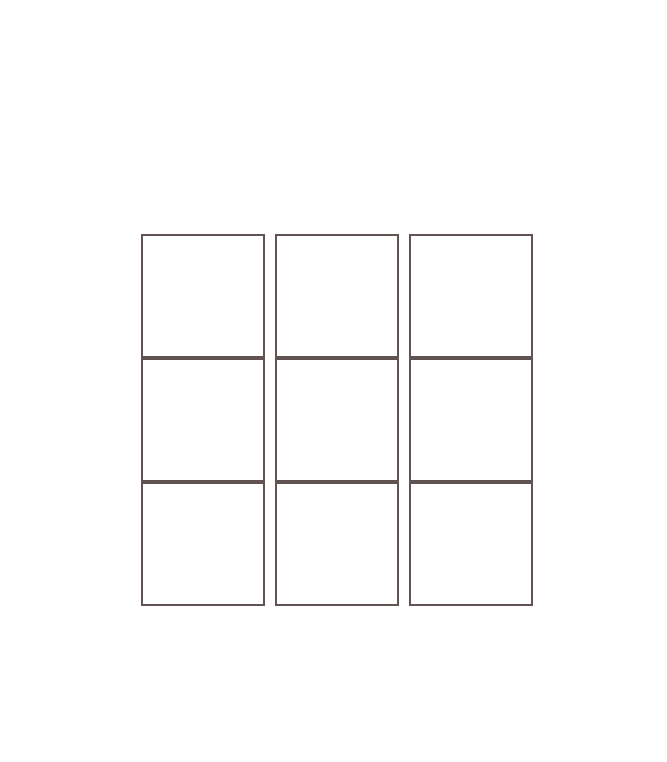
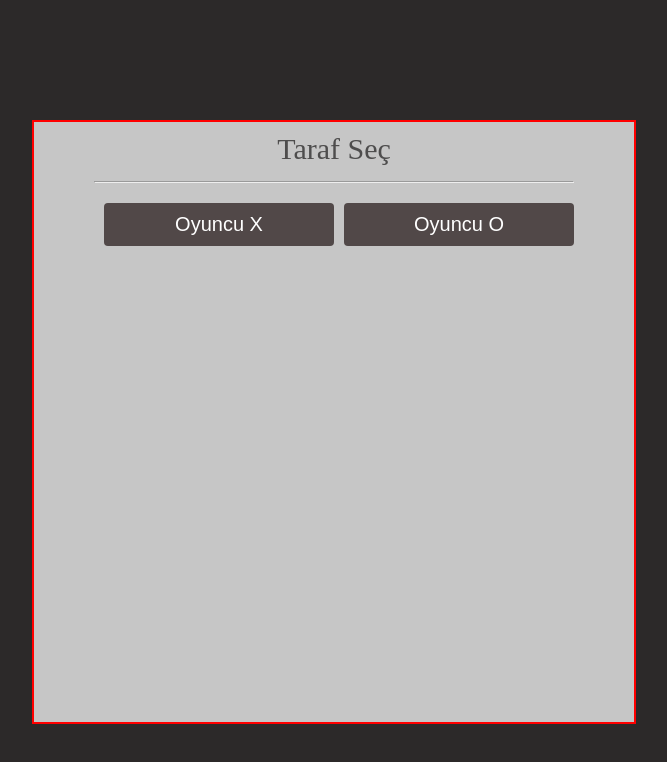
Before and after one commit to GoktugYmsk/xox-game, a plain HTML site: page index.html in a window 1280 px wide. Shown: the whole page, without its empty margins (352-1019 px from the left). Drawn offline with Linux system fonts and the light colour scheme.

Commit message:
Display Hataları düzeltidi

```diff
--- a/index.html
+++ b/index.html
@@ -9,11 +9,26 @@
 </head>
 <body>
 
+
+
+<div class="select-box">
+    <div class="cont">
+        <div class="baslik">Taraf Seç</div>
+        <hr>
+        <div class="secenekler">
+            <button id="player" class="x">Oyuncu X</button>
+            <button id="player" class="o">Oyuncu O</button>
+        </div>
+    </div>
+    </div>
+
     <div class="container">
         <div class="row">
             <div class="modul">
-                <div id="bir" class="box">x</div>
-                <div id="iki" class="box">o</div>
+                <div class="modul">
+                    <div id="bir" class="box">x</div>
+                    <div id="iki" class="box">o</div>
+                </div>
             </div>
             <div class="modul">
                 <div id="bir" class="box">x</div>
--- a/script.js
+++ b/script.js
@@ -3,7 +3,8 @@ const bir = document.getElementById('bir')
 const iki = document.getElementById('iki')
 const container = document.querySelector('.container')
 const selectBox = document.querySelector('.select-box')
-
+const oyuncuX = document.querySelector('.x')
+const oyuncuO = document.querySelector('.o')
 
 
 
@@ -28,3 +29,10 @@ container.addEventListener(('click'),function(e){
         e.target.classList.toggle('selected')
     }
 })
+
+oyuncuX.addEventListener('click',function(){
+    container.style.display = 'flex'
+})
+oyuncuO.addEventListener('click',function(){
+    container.style.display = 'flex'
+})
--- a/style.css
+++ b/style.css
@@ -3,10 +3,10 @@
     justify-content: center;
     width: 600px;
     height: 600px;
-    display: flex;
+    display: none;
     position: absolute;
     left: 30%;
-    top: 15%;
+    top: 20%;
 }
 .row{
     display: flex;
@@ -57,3 +57,59 @@
     display: none;
     transform: translate(100%,-100%);
 }
+
+
+body{
+background: rgb(44, 41, 41);
+}
+.select-box .secenekler{
+display: flex;
+width: 100px;
+margin-top: 20px;
+}
+.secenekler button{
+width: 100%;
+padding: 10px 0;
+font-size: 20px;
+margin-left: 10px;
+cursor: pointer;
+border: none;
+outline: none;
+border-radius: 4px;
+background: rgb(81, 72, 72);
+color: white;
+}
+.select-box{
+display: flex;
+position: absolute;
+font-size: 30px;
+top: 15%;
+left: 30%;
+width: 600px;
+height: 600px;
+border: 2px solid red;
+justify-content: center;
+background: rgb(198, 198, 198);
+color: rgb(78, 77, 77);
+}
+.baslik{
+display: flex;
+position: relative;
+justify-content: center;
+margin-top: 10px;
+}
+.secenekler button:hover{
+background: rgb(127, 118, 118);
+}
+.cont>.secenekler{
+width: 480px;
+}
+.secenekerl>#player{
+    cursor: pointer;
+}
+.container #bir{
+    background: rgb(70, 70, 70);
+}
+.container #iki{
+    background: rgb(70, 70, 70);
+}
```
